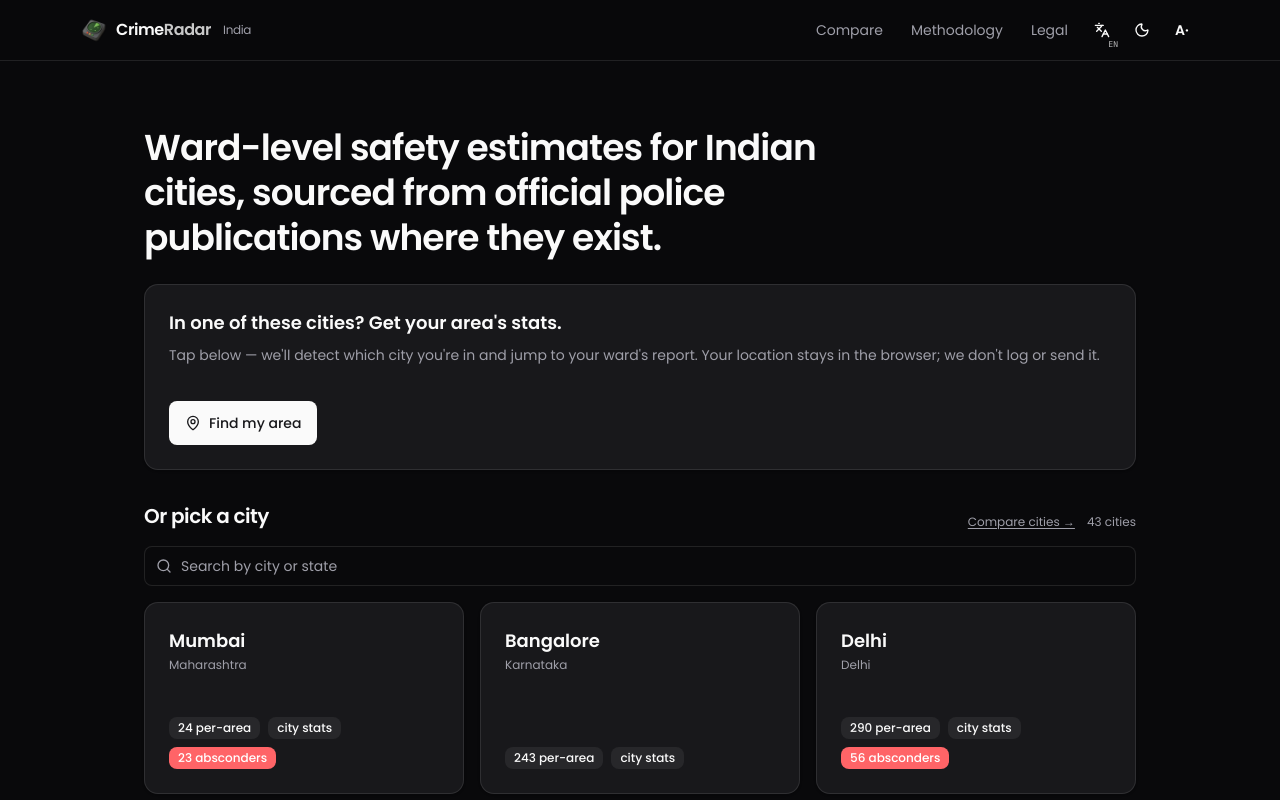
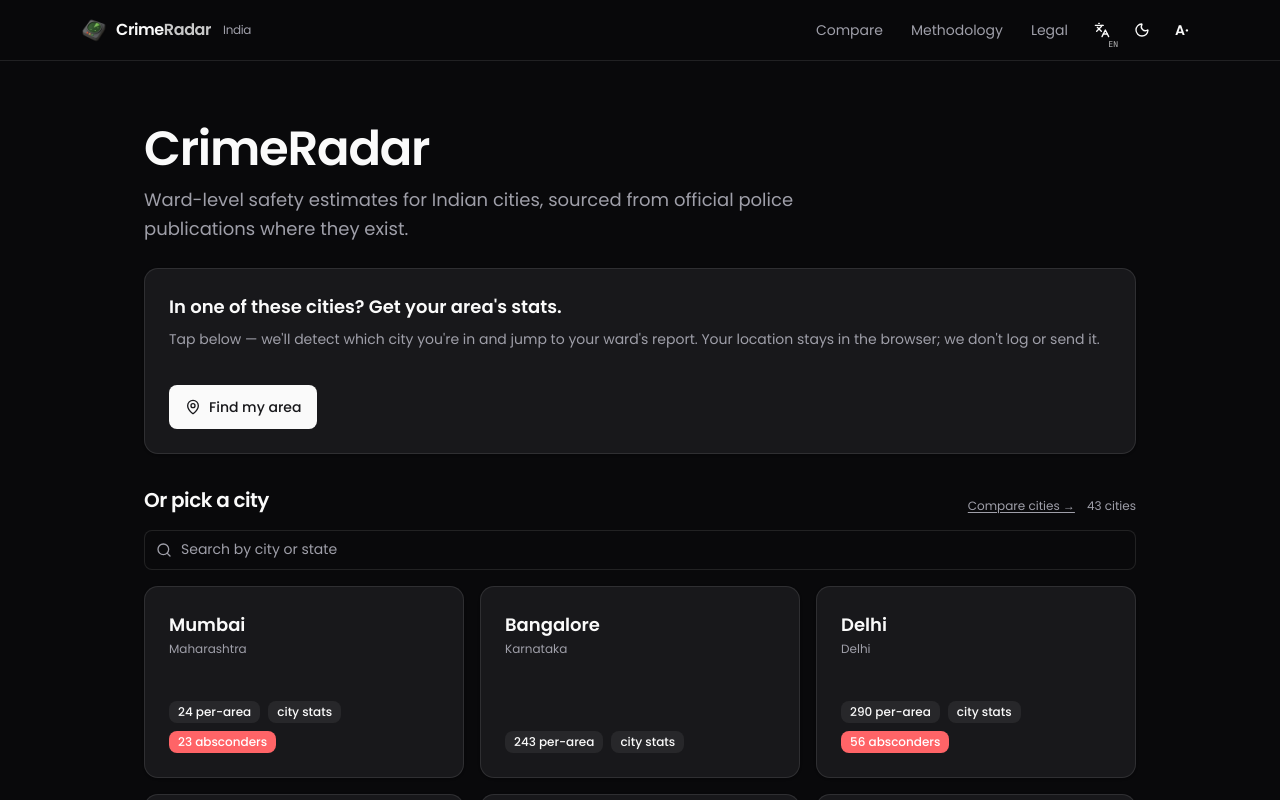
Before and after one commit to Eeman1113/crimeradar, a Next.js app: page / in a window 1280 px wide. Shown: the top 800 px of the page. Built offline with nearby package versions, Linux system fonts and the light colour scheme.

Commit message:
Revert "Home: drop redundant 'CrimeRadar' H1 — header already carries the brand, promote subtitle to hero"
This reverts commit 5b6f069993acdbe01a40fa25a27ee28f2977c4c1.

```diff
--- a/app/page.tsx
+++ b/app/page.tsx
@@ -43,12 +43,15 @@
     <div className="flex-1">
       <section className="max-w-5xl mx-auto px-4 pt-10 pb-8 sm:pt-16 flex flex-col gap-6">
         <div
-          className="flex flex-col gap-3 max-w-3xl animate-fade-in-up"
+          className="flex flex-col gap-3 max-w-2xl animate-fade-in-up"
           style={{ animationDelay: "0ms" }}
         >
-          <h1 className="text-3xl sm:text-4xl font-semibold tracking-tight leading-tight">
+          <h1 className="text-4xl sm:text-5xl font-semibold tracking-tight">
+            CrimeRadar
+          </h1>
+          <p className="text-base sm:text-lg text-muted-foreground leading-relaxed">
             {t("home_subtitle")}
-          </h1>
+          </p>
         </div>
 
         <Card
```
